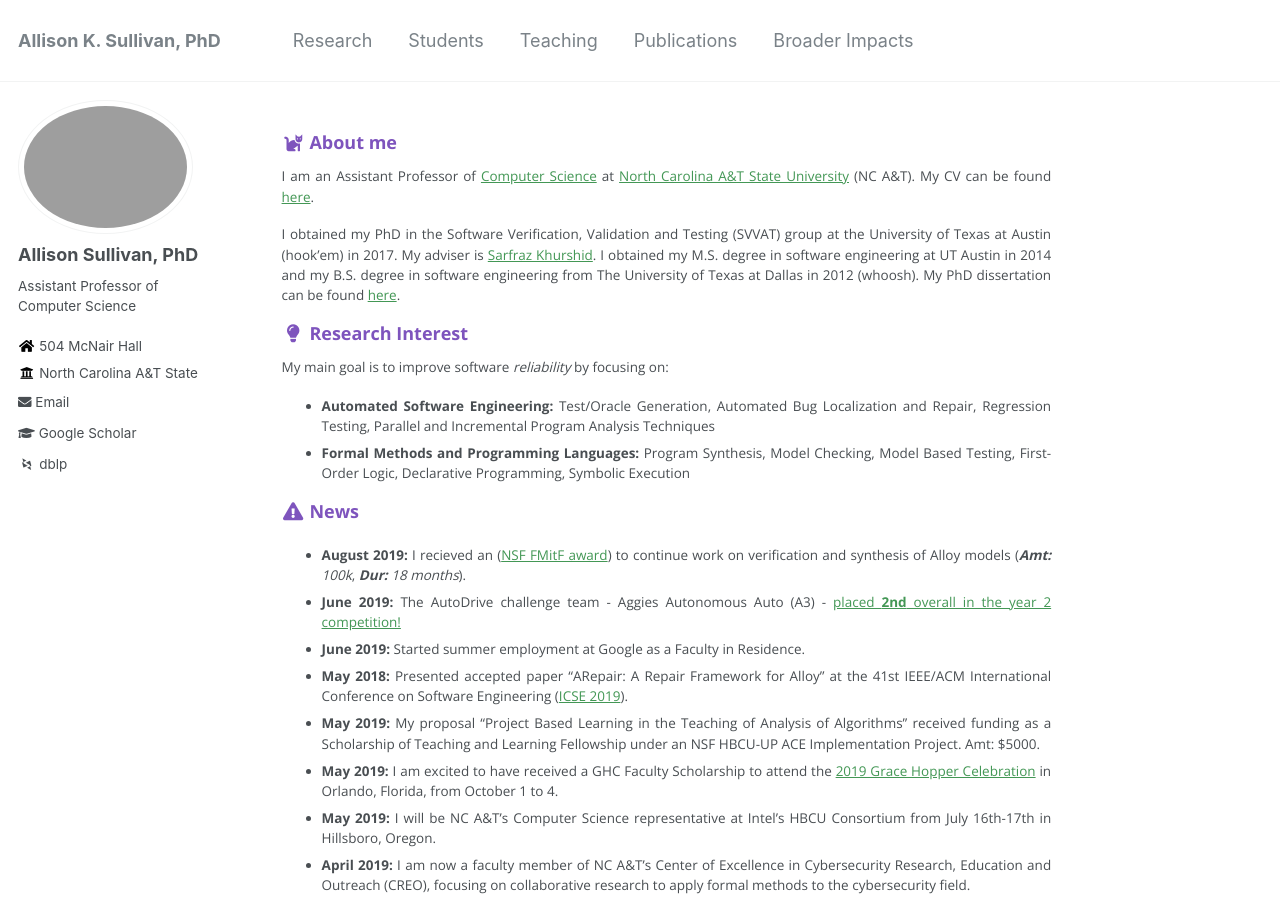
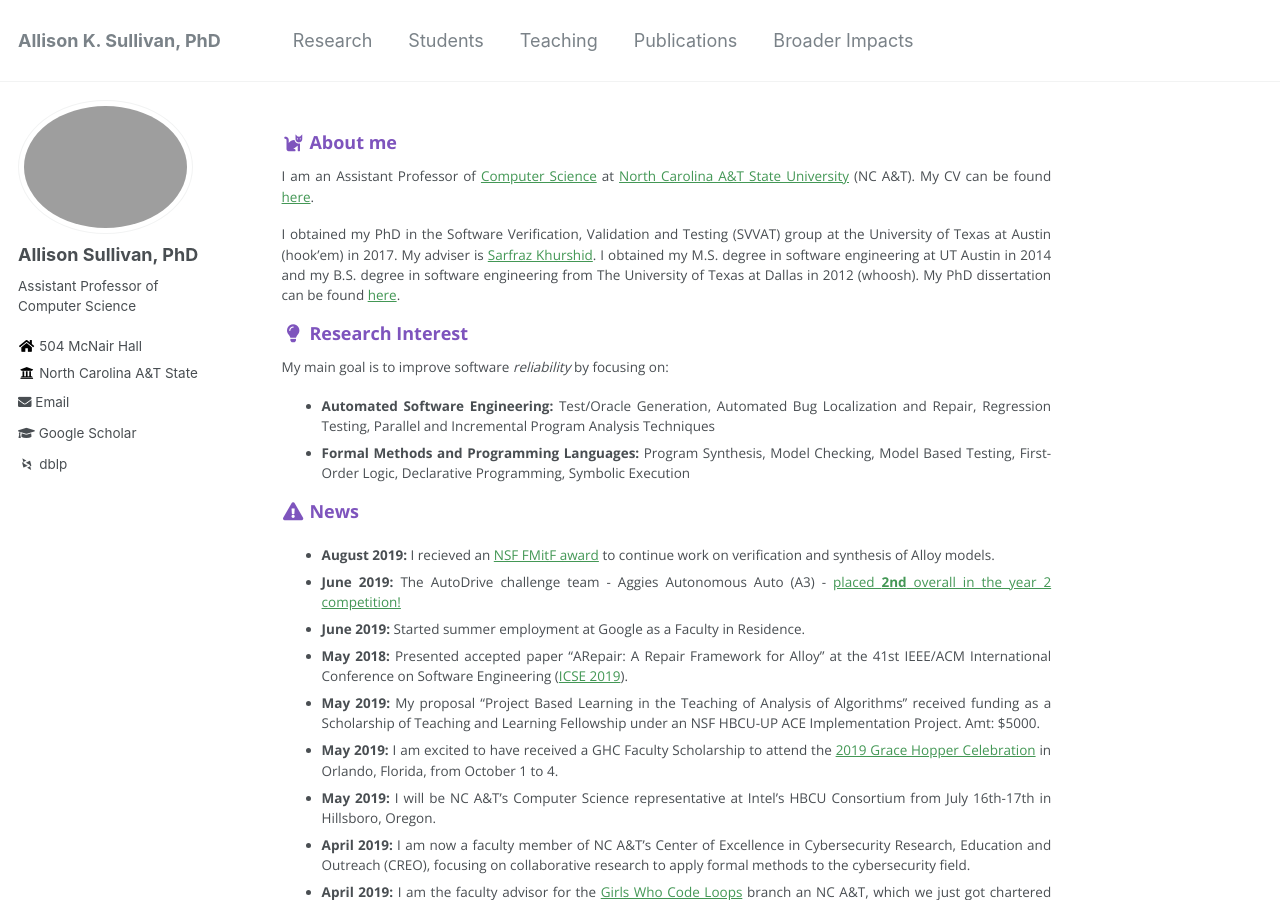
Before and after one commit to Allisonius/allisonius.github.io, a Jekyll site: the page built from _pages/about.md, in a window 1280 px wide and 900 px high. Built offline with Jekyll 4.4.1, drawn with Linux system fonts in a browser that asks for light colours; some web fonts are replaced.

Commit message:
Update about.md

```diff
--- a/_pages/about.md
+++ b/_pages/about.md
@@ -21,7 +21,7 @@ My main goal is to improve software _reliability_ by focusing on:
   * **Formal Methods and Programming Languages:** Program Synthesis, Model Checking, Model Based Testing, First-Order Logic, Declarative Programming, Symbolic Execution
 
 ### <i class="fa fa-fw fa-exclamation-triangle" aria-hidden="true"></i> News
-  * **August 2019:** I recieved an ([NSF FMitF award](...)) to continue work on verification and synthesis of Alloy models (***Amt:***  *100k*, ***Dur:*** *18 months*).
+  * **August 2019:** I recieved an [NSF FMitF award](...) to continue work on verification and synthesis of Alloy models.
   * **June 2019:** The AutoDrive challenge team - Aggies Autonomous Auto (A3) - [placed **2nd** overall in the year 2 competition!](https://www.ncat.edu/coe/coe_news_room/2019-coenews/2019-autodrive-challenge.html)
   * **June 2019:** Started summer employment at Google as a Faculty in Residence.
   * **May 2018:** Presented accepted paper "ARepair: A Repair Framework for Alloy" at the 41st IEEE/ACM International Conference on Software Engineering ([ICSE 2019](https://conf.researchr.org/home/icse-2019)).
```
